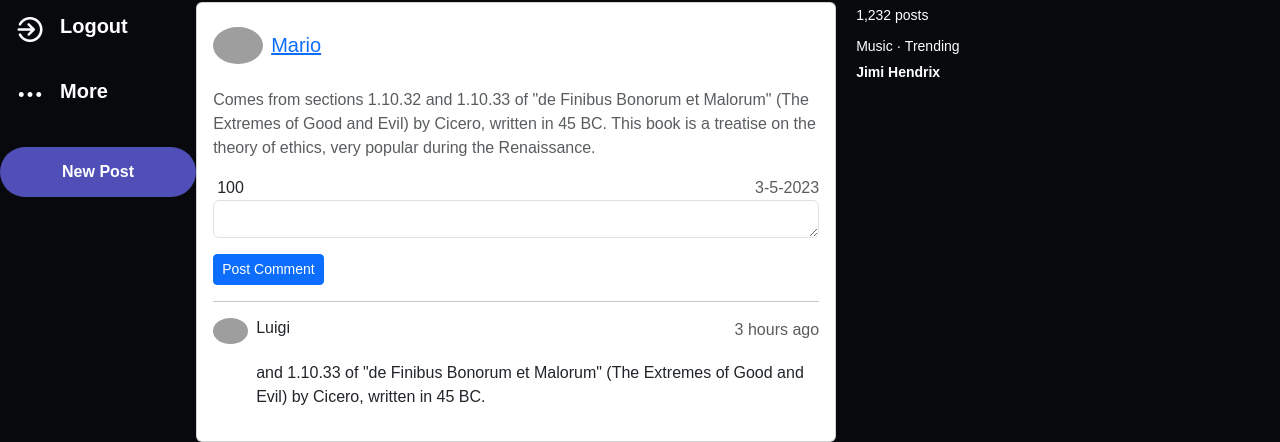
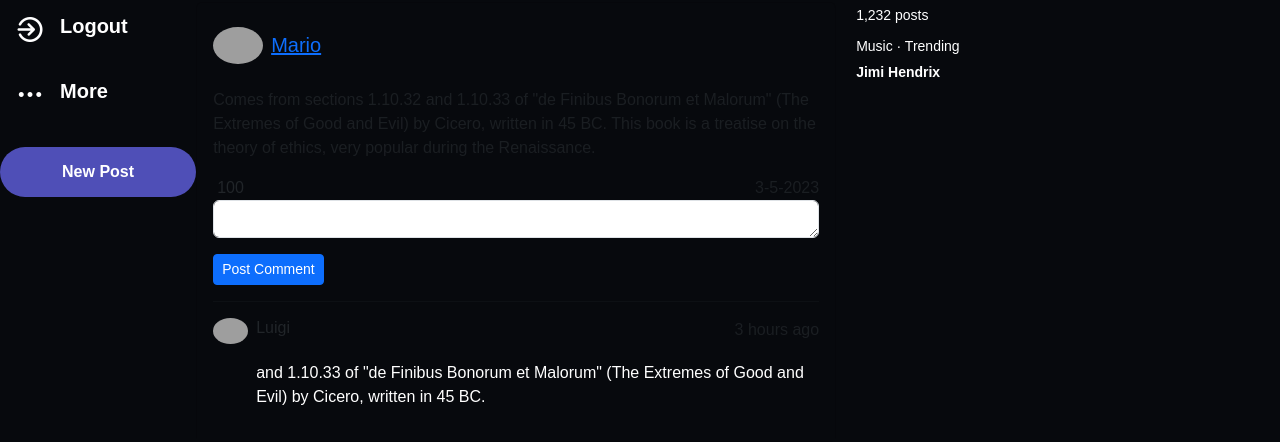
Before and after one commit to Yaribpaz/microbloglite, a plain HTML site: page microbloglite-frontend/profile.html in a window 1280 px wide. Shown: the part 393-835 px from the top of the page. Drawn offline with nearby package versions, Linux system fonts and the light colour scheme; grey boxes are pictures that could not be loaded; some icons are missing.

Commit message:
styling add

```diff
--- a/microbloglite-frontend/posts.css
+++ b/microbloglite-frontend/posts.css
@@ -7,6 +7,10 @@
 
 .bg-primary{
     background-color: #07090d !important;
+}
+
+p {
+    color: white;
 }
 
   body {
@@ -260,3 +264,7 @@
   .trendingItem p strong {
     color: #1da1f2;
   }
+
+.card-body, .bioCard {
+    background-color: #07090d;
+}
```
